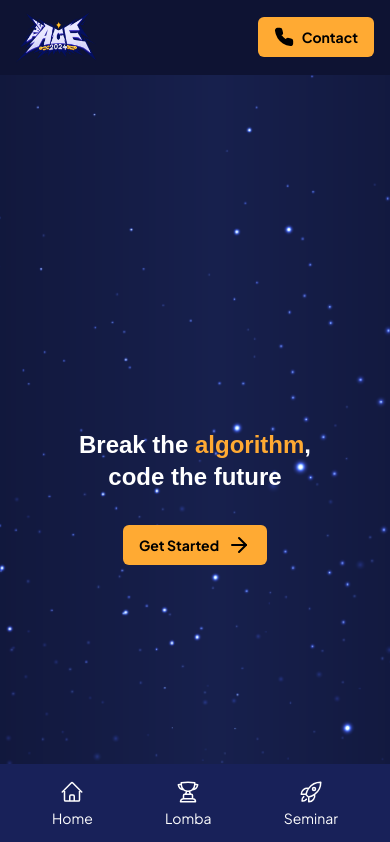
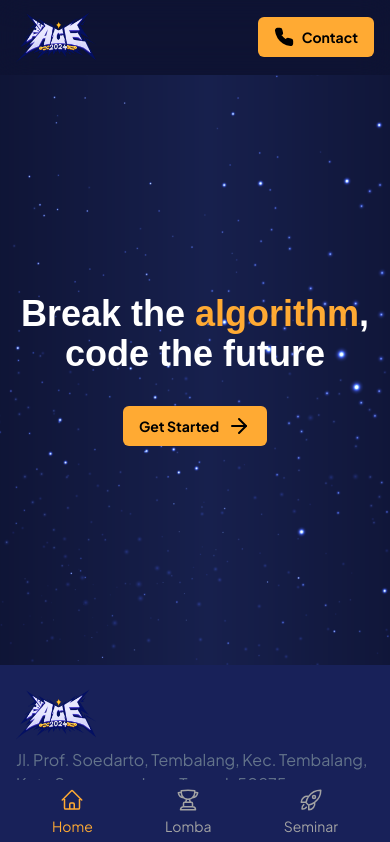
Before and after one commit to Brilliahib/theace-2024, a Next.js app: page / in a window 390 px wide. Shown: the top 842 px of the page. Built offline with nearby package versions, Linux system fonts and the light colour scheme.

Commit message:
fix: nav-mobile

```diff
--- a/app/page.jsx
+++ b/app/page.jsx
@@ -1,12 +1,15 @@
 import { Button } from "@/components/ui/button";
 import { ArrowRight } from "lucide-react";
-import bg from '/public/images/bg-particle.png';
+import bg from "/public/images/bg-particle.png";
 
 export default function Home() {
   return (
     <>
-      <div className="h-screen flex flex-col space-y-8 justify-center items-center bg-cover bg-center" style={{ backgroundImage: `url(${bg.src})` }}>
-        <div className="text-white text-2xl md:text-6xl text-center font-semibold font-orbitron">
+      <div
+        className="md:h-screen min-h-[70vh] flex flex-col space-y-8 justify-center items-center bg-cover bg-center"
+        style={{ backgroundImage: `url(${bg.src})` }}
+      >
+        <div className="text-white text-4xl md:text-6xl text-center font-semibold font-orbitron">
           <p>
             Break the <a className="text-primary">algorithm</a>,
           </p>
--- a/components/footer/footer.jsx
+++ b/components/footer/footer.jsx
@@ -57,13 +57,12 @@ const Footer = () => {
             <div className="flex justify-center">
               <iframe
                 src="https://www.google.com/maps/embed?pb=!1m18!1m12!1m3!1d7919.2724300868185!2d110.43288020627327!3d-7.051962499999993!2m3!1f0!2f0!3f0!3m2!1i1024!2i768!4f13.1!3m3!1m2!1s0x2e708c02787187c9%3A0x29bcf60b2c20aec!2sDiponegoro%20University!5e0!3m2!1sen!2sid!4v1720497604853!5m2!1sen!2sid"
-                class="h-64 border-0"
+                class="w-full h-64 border-0"
                 allowfullscreen=""
                 loading="lazy"
                 referrerpolicy="no-referrer-when-downgrade"
               ></iframe>
             </div>
-
           </div>
         </div>
         <div className="flex flex-col justify-center items-center text-white">
--- a/components/navbar/nav-mobile.jsx
+++ b/components/navbar/nav-mobile.jsx
@@ -1,12 +1,20 @@
+"use client";
 import Link from "next/link";
+import { usePathname } from "next/navigation";
 
 const NavMobile = () => {
+  const pathname = usePathname();
   return (
     <>
-      <nav className="bg-[#182159] w-full md:hidden block fixed bottom-0 pad-x py-4">
+      <nav className="bg-[#182159] w-full md:hidden block fixed bottom-0 pad-x py-2">
         <div className="text-white justify-around items-center flex w-full text-sm">
-          <Link href="/">
-            <div className="flex flex-col justify-center items-center gap-y-1">
+          <Link
+            href="/"
+            className={`${
+              pathname === "/" ? "text-primary" : "text-neutral-400 "
+            }`}
+          >
+            <div className="flex flex-col justify-center items-center gap-y-1 text-sm">
               <svg
                 xmlns="http://www.w3.org/2000/svg"
                 fill="none"
@@ -24,8 +32,13 @@ const NavMobile = () => {
               Home
             </div>
           </Link>
-          <Link href="/lomba">
-            <div className="flex flex-col justify-center items-center gap-y-1">
+          <Link
+            href="/lomba"
+            className={`${
+              pathname === "/lomba" ? "text-primary" : "text-neutral-400 "
+            }`}
+          >
+            <div className="flex flex-col justify-center items-center gap-y-1 text-sm">
               <svg
                 xmlns="http://www.w3.org/2000/svg"
                 fill="none"
@@ -43,8 +56,13 @@ const NavMobile = () => {
               Lomba
             </div>
           </Link>
-          <Link href="/seminar">
-            <div className="flex flex-col justify-center items-center gap-y-1">
+          <Link
+            href="/seminar"
+            className={`${
+              pathname === "/seminar" ? "text-primary" : "text-neutral-400 "
+            }`}
+          >
+            <div className="flex flex-col justify-center items-center gap-y-1 text-sm">
               <svg
                 xmlns="http://www.w3.org/2000/svg"
                 fill="none"
--- a/components/navbar/nav-top.jsx
+++ b/components/navbar/nav-top.jsx
@@ -6,7 +6,7 @@ import { Phone } from "lucide-react";
 const NavTop = () => {
   return (
     <>
-      <div className="w-full bg-[#0E1333] pad-x sticky top-0 py-1 md:hidden block">
+      <div className="w-full bg-transparent pad-x sticky top-0 py-1 md:hidden block backdrop-filter backdrop-blur-lg">
         <div className="flex justify-between items-center">
           <div className="flex flex-row items-center">
             {/* masupin gambar the ace */}
--- a/components/navbar/navbar.jsx
+++ b/components/navbar/navbar.jsx
@@ -7,7 +7,7 @@ import { Button } from "../ui/button";
 
 function Navbar() {
   return (
-    <nav className="p-4 px-16 fixed top-0 left-0 right-0 z-10 md:block hidden">
+    <nav className="pad-x py-8 fixed top-0 left-0 right-0 z-10 md:block hidden">
       <div className="bg-transparent flex flex-row items-center justify-between px-4 py-2 rounded-xl border-4 border-primary backdrop-filter backdrop-blur-lg">
         <div className="flex flex-row items-center">
           <Image src={logo} alt="Logo" width={80} height={80} />
```
